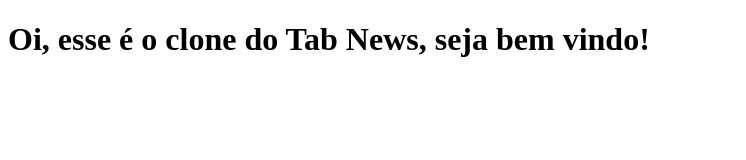
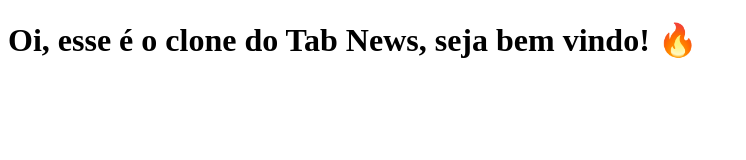
Before and after one commit to Anami-II/clone-tabnews, a Next.js app: page / in a window 1280 px wide. Shown: the top 160 px of the page, without its empty margins (0-746 px from the left). Built offline with nearby package versions, Linux system fonts and the light colour scheme.

Commit message:
feat: Add fire emoji to main page

```diff
--- a/pages/index.js
+++ b/pages/index.js
@@ -1,5 +1,5 @@
 function Home() {
-    return <h1>Oi, esse é o clone do Tab News, seja bem vindo!</h1>;
+    return <h1>Oi, esse é o clone do Tab News, seja bem vindo! 🔥</h1>;
 }
 
 export default Home;
```
